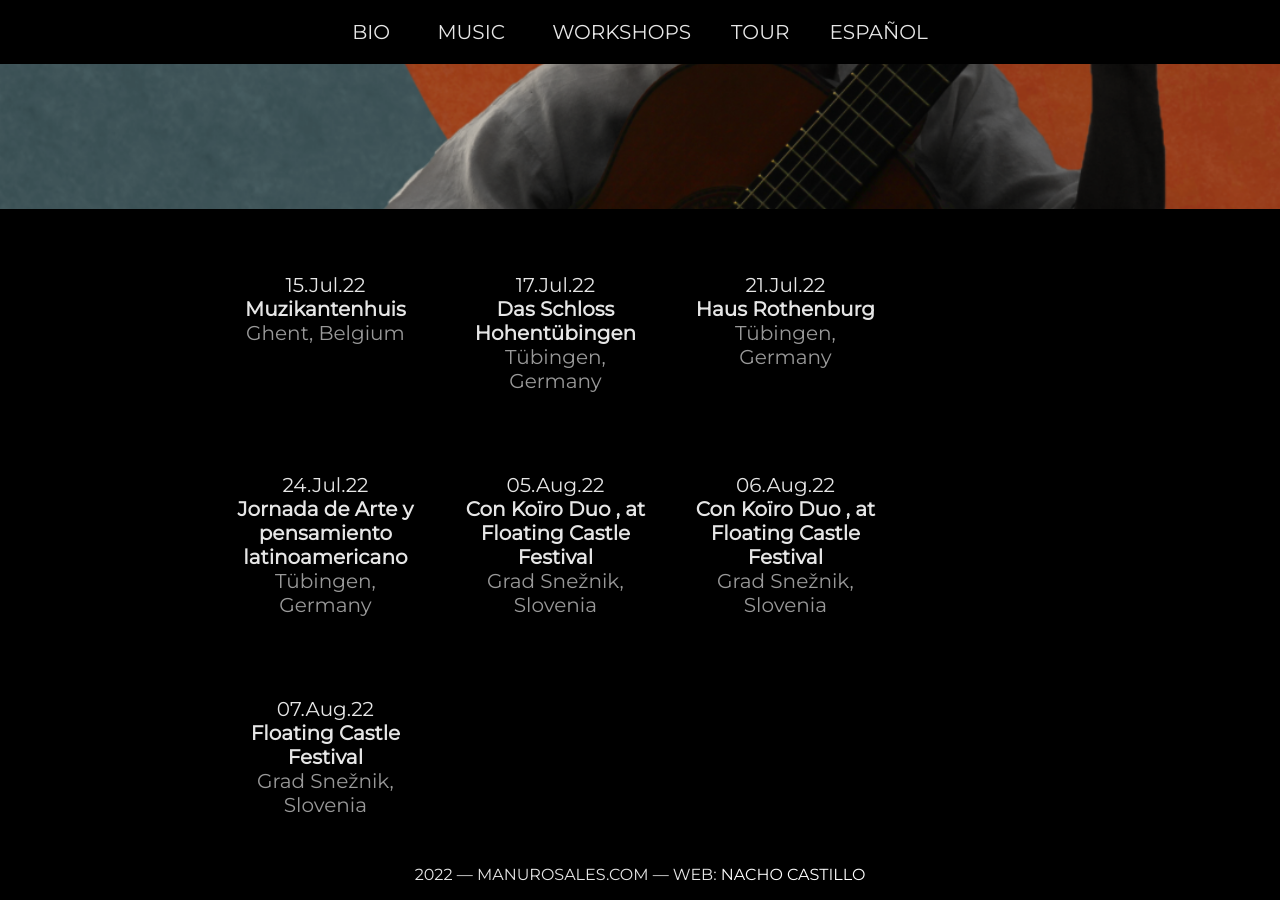
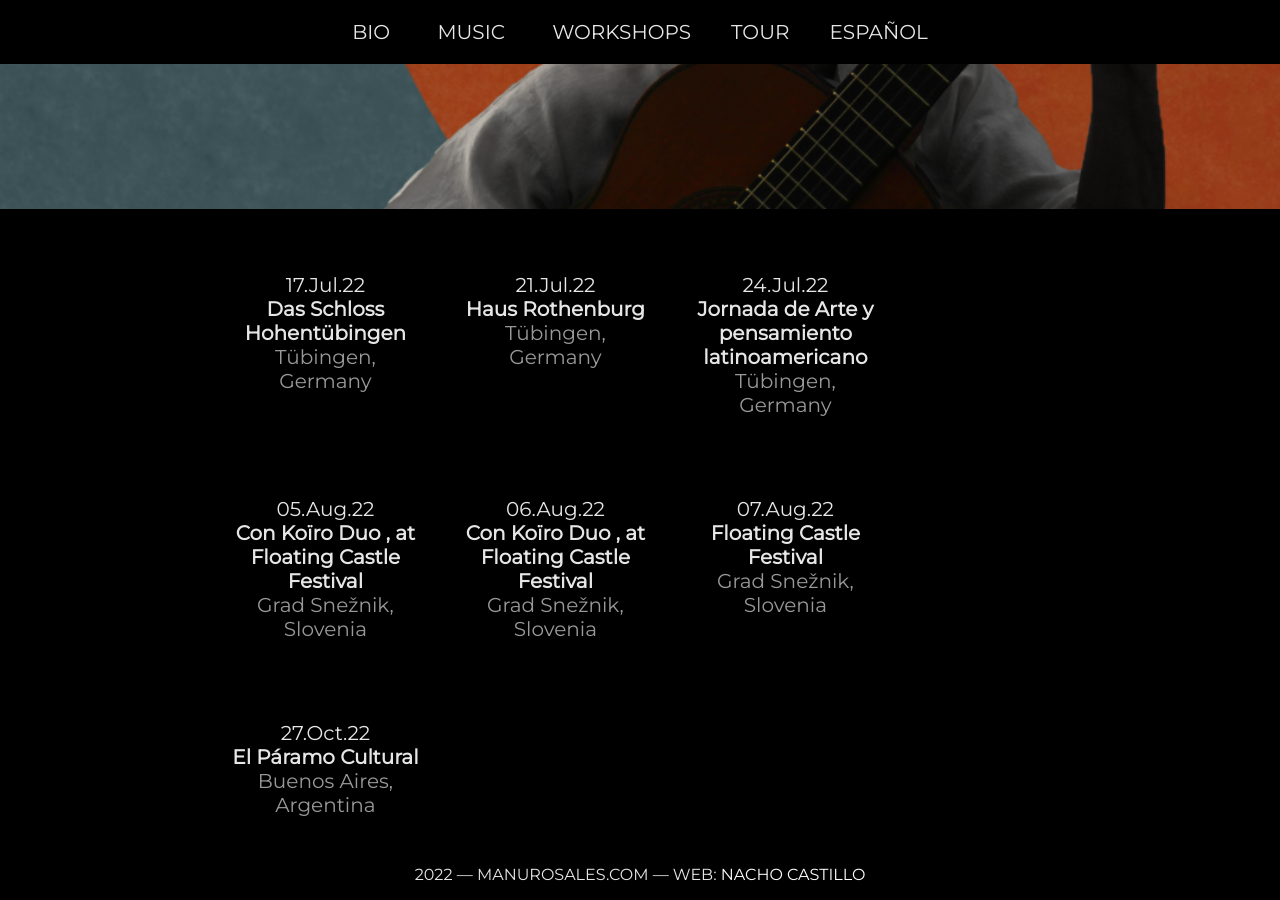
Before and after one commit to ManuRosales/manurosales.github.io, a Jekyll site: the page built from en/tour.markdown, in a window 1280 px wide and 900 px high, scrolled down 241 px. Built offline with Jekyll 4.4.1, drawn with Linux system fonts in a browser that asks for light colours; nearby versions of some CDN libraries; some web fonts are replaced.

Commit message:
Updated Tour

```diff
--- a/en/tour.markdown
+++ b/en/tour.markdown
@@ -5,9 +5,6 @@ smallHeroTitle: TOUR
 smallHeroTitle-color: "#999999"
 backgroundImage: "/uploads/tour.png"
 tour-dates:
-- date: 2022-07-15 16:30:00 Z
-  venue: Muzikantenhuis
-  location: Ghent, Belgium
 - date: 2022-07-17 14:00:00 Z
   venue: Das Schloss Hohentübingen
   location: Tübingen, Germany
@@ -26,9 +23,12 @@ tour-dates:
 - date: 2022-08-07 12:00:00 Z
   venue: Floating Castle Festival
   location: Grad Snežnik, Slovenia
-layout: tour
+- date: 2022-10-27 20:30:00 Z
+  venue: El Páramo Cultural
+  location: Buenos Aires, Argentina
 altLang: "/tour"
 language: en
+layout: tour
 ---
 
 <section>
```
